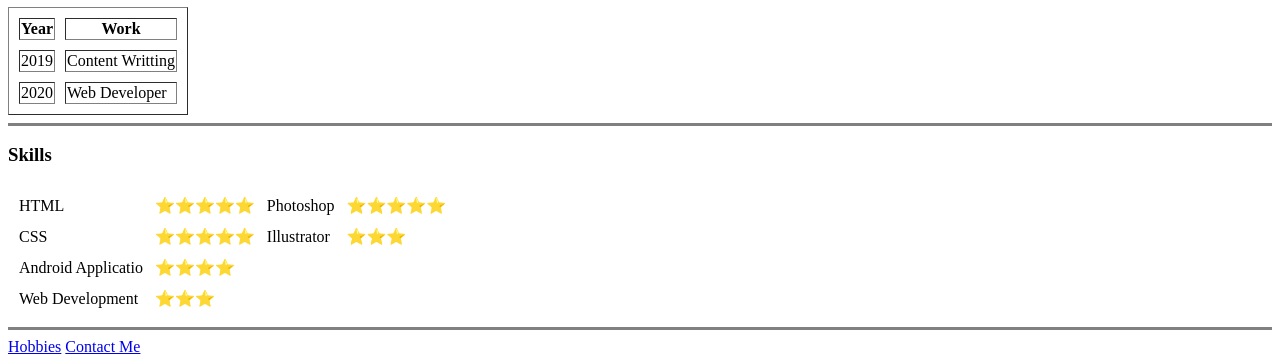
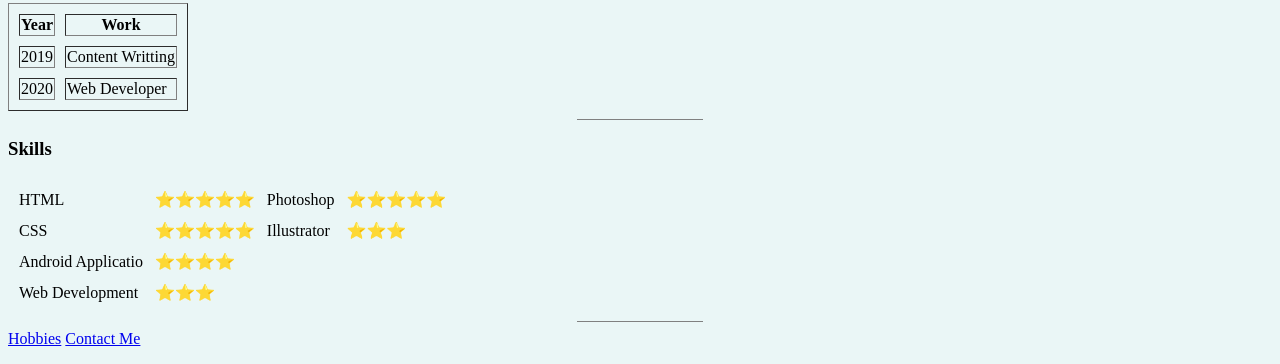
Before and after one commit to mrzaidi/mohsinweb, a plain HTML site: page index.html in a window 1280 px wide. Shown: the part 673-1037 px from the top of the page. Drawn offline with Linux system fonts and the light colour scheme.

Commit message:
Add files via upload

```diff
--- a/index.html
+++ b/index.html
@@ -2,7 +2,25 @@
 <html lang="en" dir="ltr">
   <head>
     <meta charset="utf-8">
-    <title></title>
+    <title>Mohsin Personal Website</title>
+
+    <style>
+      body{
+          background-color: #EAF6F6;
+      }
+
+      hr{
+        border-style: none;
+
+        border-color: grey;
+        border-width: 20px;
+        width: 10%;
+      }
+    </style>
+
+
+
+
   </head>
   <body>
     <table cellspacing="20">
```
Also changed, not shown: contact.html (+13 -0 lines), hobbies.html (+13 -0 lines).
